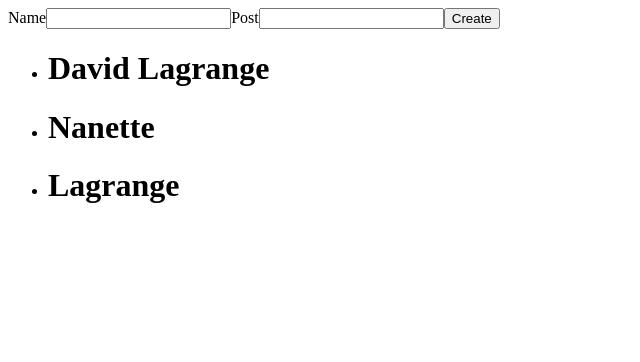
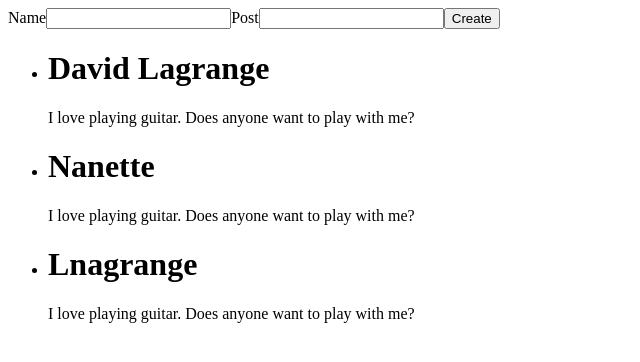
Before and after one commit to NotNanetteKaye/Week13-JavaScript-social-feed, a React (Create React App) app: page / in a window 1280 px wide. Shown: the top 362 px of the page, without its empty margins (0-640 px from the left). Built offline with nearby package versions, Linux system fonts and the light colour scheme.

Commit message:
React Template Now Displays Name and Post of Entries

```diff
--- a/src/App.jsx
+++ b/src/App.jsx
@@ -13,7 +13,7 @@ function App() {
       Post: "I love playing guitar. Does anyone want to play with me?",
     },
     {
-      Name: "Lagrange",
+      Name: "Lnagrange",
       Post: "I love playing guitar. Does anyone want to play with me?",
     },
   ]);
--- a/src/components/EntryPresenter.jsx
+++ b/src/components/EntryPresenter.jsx
@@ -4,6 +4,7 @@ const EntryPresenter = ({postObject}) => {
     return (
         <div>
             <h1>{postObject.Name}</h1>
+            <p>{postObject.Post}</p>
         </div>
      );
 }
```
Also changed, not shown: src/components/DisplayEntries/DisplayEntries.jsx (+6 -4 lines).
